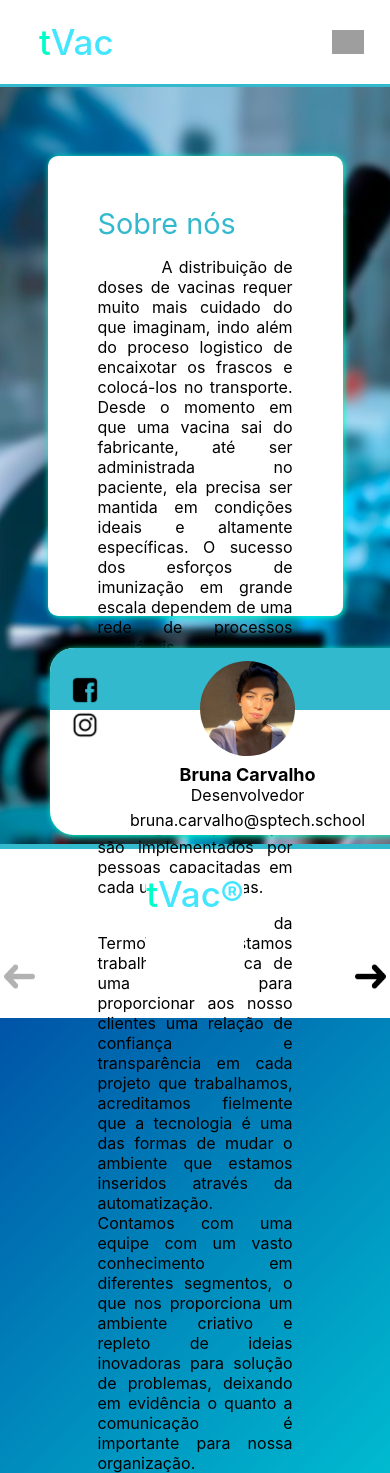
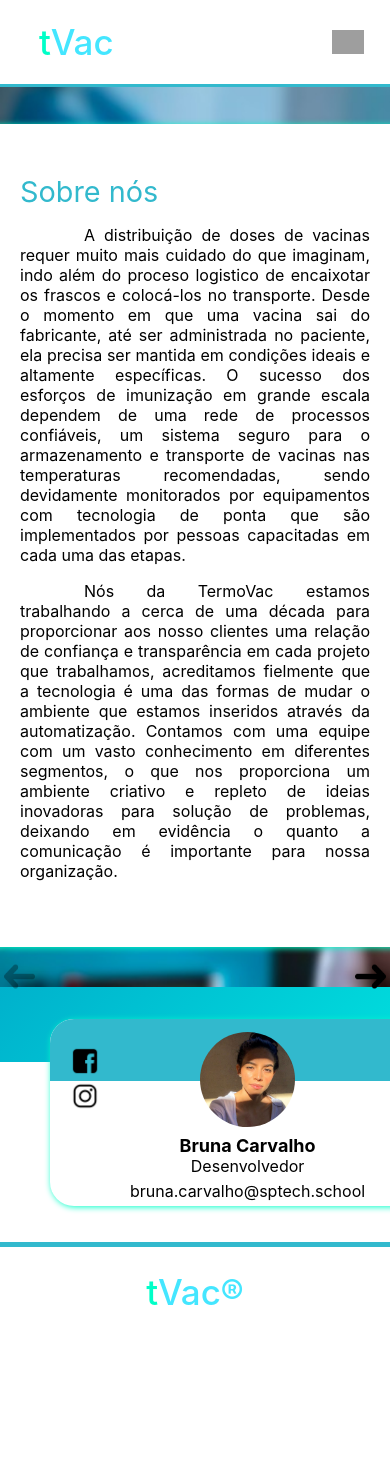
Before and after one commit to termovac/Termovac, a website: page site/public/sobrenos.html in a window 390 px wide. Shown: the top 1473 px of the page. After the commit the page ends 1416 px from the top, so only its background shows below. Drawn offline with Linux system fonts and the light colour scheme; grey boxes are pictures that could not be loaded.

Commit message:
responsividade login, cadastro e sobrenos

```diff
--- a/site/public/css/style.css
+++ b/site/public/css/style.css
@@ -275,10 +275,11 @@ body #espacamento {
 /* LOGIN */
 
 .containerLog {
-  width: 24%;
-  height: 80%;
-  margin: auto;
+  width: 100%;
+  height: 100%;
   display: flex;
+  justify-content: center;
+  align-items: center;
   color: #32b9cd;
 }
 
@@ -679,8 +680,11 @@ button:hover {
 }
 
 .container_tamanho-conteudo {
-  margin: auto;
+  width: 100%;
+  height: 100%;
   display: flex;
+  justify-content: center;
+  align-items: center;
   color: #32b9cd;
 }
 
@@ -699,8 +703,6 @@ button:hover {
   padding: 10px 0;
   padding-bottom: 20px;
   border-radius: 20px;
-  margin: auto;
-  margin-top: 10vh;
 }
 
 .bannerCad .card_medio2 {
@@ -749,32 +751,27 @@ button:hover {
 /* Sobre nós */
 
 .banner_sobre {
-  height: 500px;
   background-image: url("../assets/fundo_mao.jpg");
   background-size: cover;
-}
-
-#espacamento1 {
-  padding: 36px;
+  display: flex;
+  justify-content: center;
 }
 
 .banner_sobre .form {
-  padding-top: 20px;
-  margin: auto;
-  border-top: 10px;
-  top: 20%;
-  left: 22%;
   background-color: white;
-  height: 360px;
   width: 1000px;
-  max-width: 50%;
+  min-width: 350px;
+  margin: 40px;
   border-radius: 10px;
   padding: 50px;
-  align-items: center;
-  color: black;
   text-align: justify;
   box-shadow: 1px 1px 6px #00ffc8;
-  justify-content: center;
+}
+
+.banner_sobre2 {
+  height: 180px;
+  background-color: white;
+  background-size: cover;
 }
 
 #box_titulo {
--- a/site/public/sobrenos.html
+++ b/site/public/sobrenos.html
@@ -57,9 +57,7 @@
 
 
     <div id="pagina" onclick="abaDireitaFechar()">
-        <div class="banner_sobre" style="height: 760px;">
-
-        <div id="espacamento1"></div>
+        <div class="banner_sobre">
 
         <!-- Sobre nós -->
         <div class="form">
@@ -88,6 +86,8 @@
 
             </form>
         </div>
+        </div>
+        <div class="banner_sobre2">
 
 
         <!-- Carrosel -->
```
Also changed, not shown: site/public/simulador.html (+1 -2 lines).
